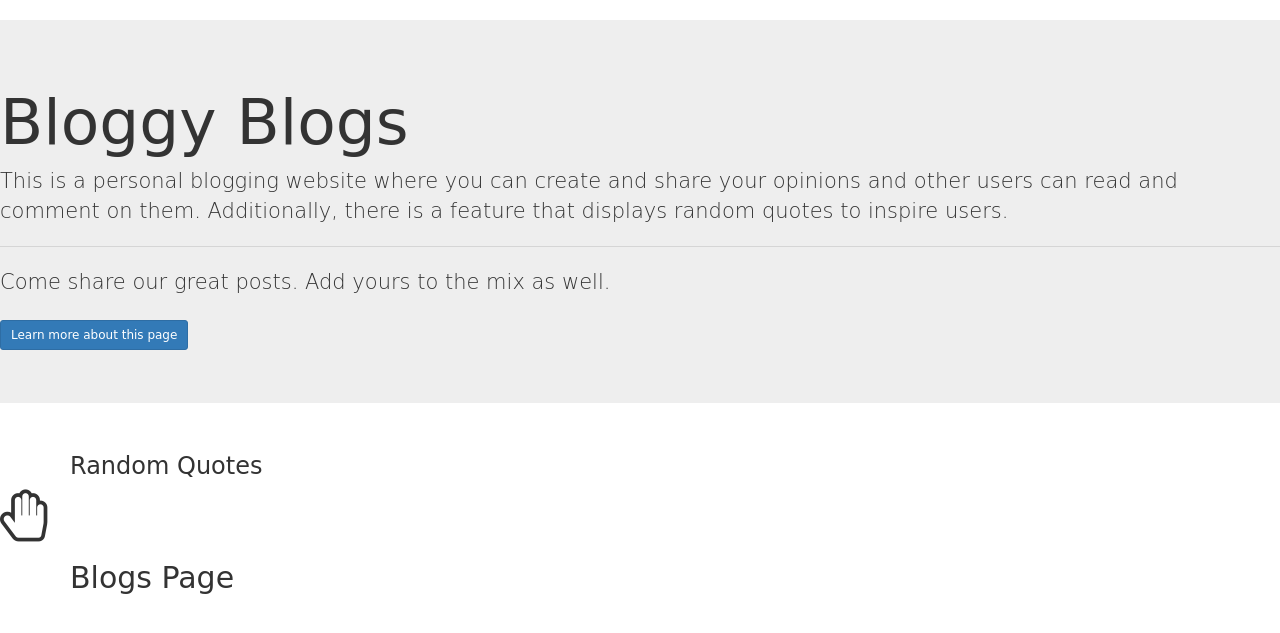
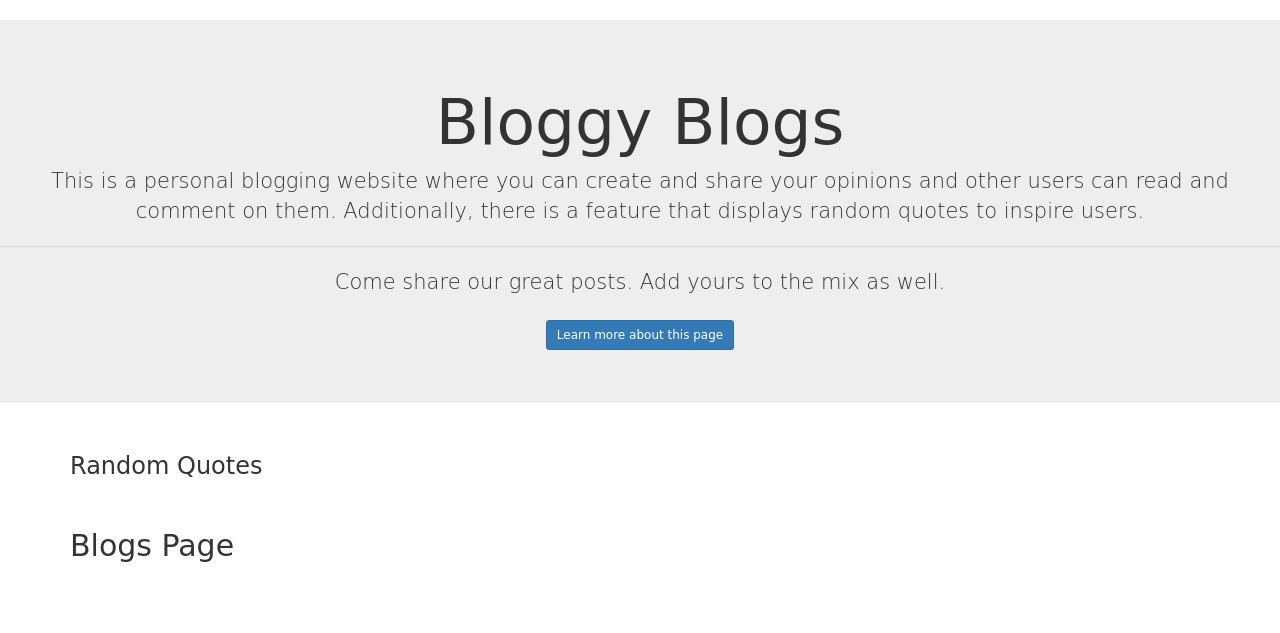
Before and after one commit to Joselyne123/blog, a Flask app: template app/templates/index.html in a window 1280 px wide. Shown: the part 52-685 px from the top of the page. Run offline with Flask 2, Linux system fonts and the light colour scheme; the template is opened without the code that fills it, so the values that code supplies are empty; some libraries are stand-ins or nearby versions.

Commit message:
modified

```diff
--- a/app/templates/index.html
+++ b/app/templates/index.html
@@ -13,7 +13,7 @@
 
 {% block content %}
 
-<div class="jumbotron" style="font-family: 'Galada', cursive; font-size: 30px;">
+<div class="jumbotron" style="font-family: 'Galada', cursive; font-size: 30px; text-align: center;">
         <h1 class="display-4">Bloggy Blogs</h1>
         <p class="lead">This is a personal blogging website where you can create and share your opinions and other users can read and comment on them.
             Additionally, there is a feature that displays random quotes to inspire users. </p>
@@ -47,7 +47,7 @@
       {% endfor %}
     </div>
     <div id="div1" class="fa" style="font-size:52px;"></div>
-    <script>
+    <!-- <script>
       function hand() {
         var a;
         a = document.getElementById("div1");
@@ -64,7 +64,7 @@
       }
       hand();
       setInterval(hand, 2000);
-    </script>
+    </script> -->
     <div class="container" style="font-family: 'Lakki Reddy', cursive;">
       <h2>Blogs Page</h2>
       {% for post in posts %}
```
